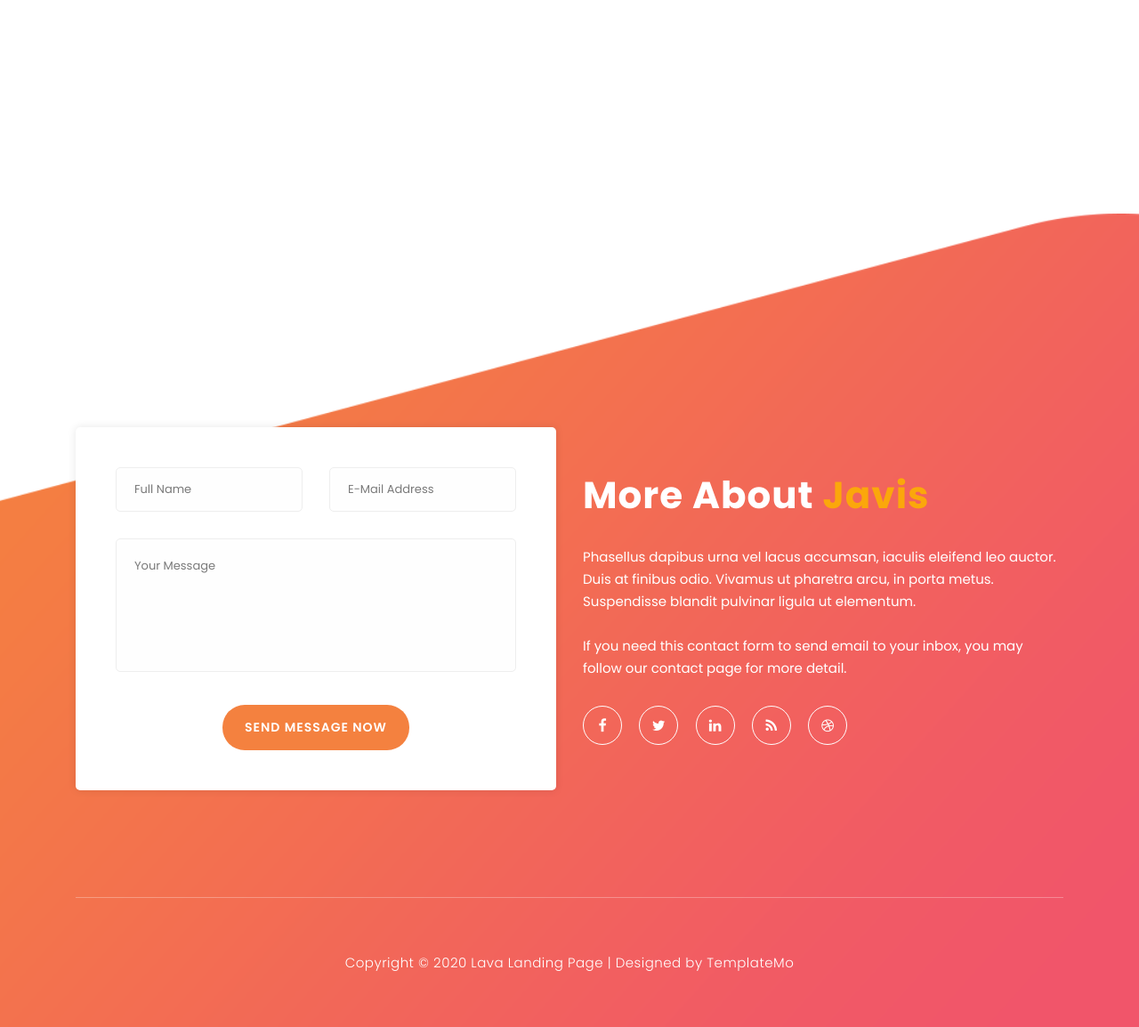
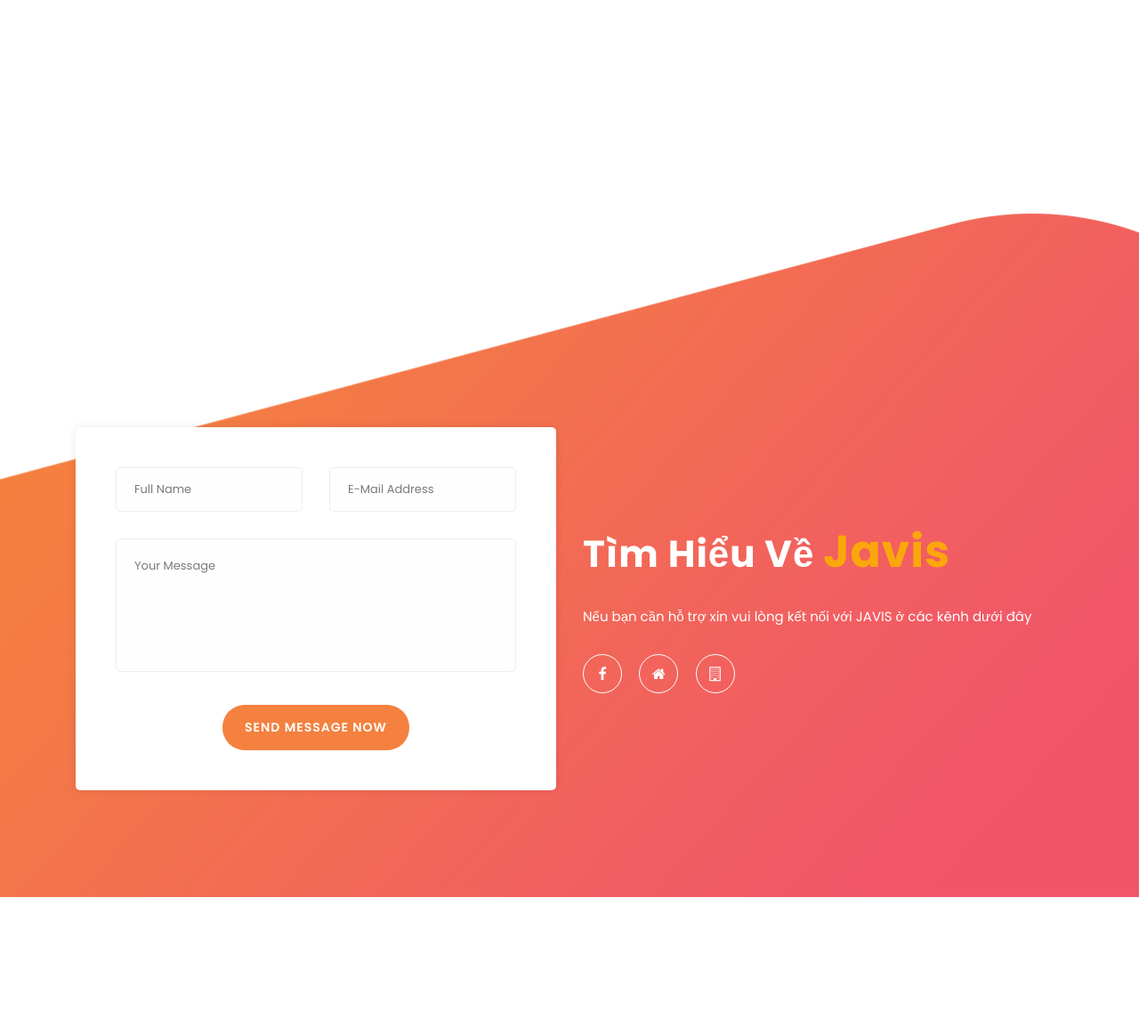
Before and after one commit to iwin2212/df_non_tf, a Flask app: template templates/index.html in a window 1280 px wide. Shown: the part 1512-2666 px from the top of the page at 89% size. After the commit the page ends 2520 px from the top, so only its background shows below. Run offline with Flask 2, Linux system fonts and the light colour scheme; the template is opened without the code that fills it, so the values that code supplies are empty; some libraries are stand-ins or nearby versions.

Commit message:
get separate footer

```diff
--- a/templates/header_footer/footer.html
+++ b/templates/header_footer/footer.html
@@ -0,0 +1,53 @@
+
+    <!-- ***** Footer Start ***** -->
+    <footer id="contact-us">
+        <div class="container">
+            <div class="footer-content">
+                <div class="row">
+                    <!-- ***** Contact Form Start ***** -->
+                    <div class="col-lg-6 col-md-12 col-sm-12">
+                        <div class="contact-form">
+                            <form id="contact" action="" method="post">
+                                <div class="row">
+                                    <div class="col-md-6 col-sm-12">
+                                        <fieldset>
+                                            <input name="name" type="text" id="name" placeholder="Full Name" required=""
+                                                style="background-color: rgba(250,250,250,0.3);">
+                                        </fieldset>
+                                    </div>
+                                    <div class="col-md-6 col-sm-12">
+                                        <fieldset>
+                                            <input name="email" type="text" id="email" placeholder="E-Mail Address"
+                                                required="" style="background-color: rgba(250,250,250,0.3);">
+                                        </fieldset>
+                                    </div>
+                                    <div class="col-lg-12">
+                                        <fieldset>
+                                            <textarea name="message" rows="6" id="message" placeholder="Your Message"
+                                                required="" style="background-color: rgba(250,250,250,0.3);"></textarea>
+                                        </fieldset>
+                                    </div>
+                                    <div class="col-lg-12">
+                                        <fieldset>
+                                            <button type="submit" id="form-submit" class="main-button">Send Message
+                                                Now</button>
+                                        </fieldset>
+                                    </div>
+                                </div>
+                            </form>
+                        </div>
+                    </div>
+                    <!-- ***** Contact Form End ***** -->
+                    <div class="right-content col-lg-6 col-md-12 col-sm-12">
+                        <h2>Tìm hiểu về <big><em>Javis</em></big></h2>
+                        <p>Nếu bạn cần hỗ trợ xin vui lòng kết nối với JAVIS ở các kênh dưới đây</p>
+                        <ul class="social">
+                            <li><a href="https://www.facebook.com/nhathongminh.io"><i class="fa fa-facebook"></i></a></li>
+                            <li><a href="https://nhathongminh.io"><i class="fa fa-home"></i></a></li>
+                            <li><a href="https://javishome.vn"><i class="fa fa-building-o"></i></a></li>
+                        </ul>
+                    </div>
+                </div>
+            </div>
+        </div>
+    </footer>
--- a/templates/index.html
+++ b/templates/index.html
@@ -42,7 +42,7 @@ https://templatemo.com/tm-540-lava-landing-page
 
 
     <!-- ***** Header Area Start ***** -->
-    {%block content%}
+    {%block header%}
     {%include 'header_footer/header.html' %}
     {%endblock%}
     <!-- ***** Header Area End ***** -->
@@ -108,7 +108,7 @@ https://templatemo.com/tm-540-lava-landing-page
                             <img src="./static/assets/images/features-icon-3.png" alt="">
                             <h4>Contact us</h4>
                             <p>Chúng tôi rất mong nhận được những góp ý của bạn để cải thiện sản phẩm này.<br>Đừng ngần ngại gửi phản hồi cho chúng tôi. Những góp ý của bạn là động lực để chúng tôi phục vụ bạn ngày càng tốt hơn.</p>
-                            <a href="#testimonials" class="main-button">
+                            <a href="#contact-us" class="main-button">
                                 Để lại lời nhắn
                             </a>
                         </div>
@@ -120,73 +120,11 @@ https://templatemo.com/tm-540-lava-landing-page
     <!-- ***** Features Big Item End ***** -->
 
 
-    <!-- ***** Footer Start ***** -->
-    <footer id="contact-us">
-        <div class="container">
-            <div class="footer-content">
-                <div class="row">
-                    <!-- ***** Contact Form Start ***** -->
-                    <div class="col-lg-6 col-md-12 col-sm-12">
-                        <div class="contact-form">
-                            <form id="contact" action="" method="post">
-                                <div class="row">
-                                    <div class="col-md-6 col-sm-12">
-                                        <fieldset>
-                                            <input name="name" type="text" id="name" placeholder="Full Name" required=""
-                                                style="background-color: rgba(250,250,250,0.3);">
-                                        </fieldset>
-                                    </div>
-                                    <div class="col-md-6 col-sm-12">
-                                        <fieldset>
-                                            <input name="email" type="text" id="email" placeholder="E-Mail Address"
-                                                required="" style="background-color: rgba(250,250,250,0.3);">
-                                        </fieldset>
-                                    </div>
-                                    <div class="col-lg-12">
-                                        <fieldset>
-                                            <textarea name="message" rows="6" id="message" placeholder="Your Message"
-                                                required="" style="background-color: rgba(250,250,250,0.3);"></textarea>
-                                        </fieldset>
-                                    </div>
-                                    <div class="col-lg-12">
-                                        <fieldset>
-                                            <button type="submit" id="form-submit" class="main-button">Send Message
-                                                Now</button>
-                                        </fieldset>
-                                    </div>
-                                </div>
-                            </form>
-                        </div>
-                    </div>
-                    <!-- ***** Contact Form End ***** -->
-                    <div class="right-content col-lg-6 col-md-12 col-sm-12">
-                        <h2>More About <em>Javis</em></h2>
-                        <p>Phasellus dapibus urna vel lacus accumsan, iaculis eleifend leo auctor. Duis at finibus odio.
-                            Vivamus ut pharetra arcu, in porta metus. Suspendisse blandit pulvinar ligula ut elementum.
-                            <br><br>If you need this contact form to send email to your inbox, you may follow our <a
-                                rel="nofollow" href="https://templatemo.com/contact" target="_parent">contact</a> page
-                            for more detail.</p>
-                        <ul class="social">
-                            <li><a href="https://fb.com/templatemo"><i class="fa fa-facebook"></i></a></li>
-                            <li><a href="#"><i class="fa fa-twitter"></i></a></li>
-                            <li><a href="#"><i class="fa fa-linkedin"></i></a></li>
-                            <li><a href="#"><i class="fa fa-rss"></i></a></li>
-                            <li><a href="#"><i class="fa fa-dribbble"></i></a></li>
-                        </ul>
-                    </div>
-                </div>
-            </div>
-            <div class="row">
-                <div class="col-lg-12">
-                    <div class="sub-footer">
-                        <p>Copyright &copy; 2020 Lava Landing Page
-
-                        | Designed by <a rel="nofollow" href="https://templatemo.com">TemplateMo</a></p>
-                    </div>
-                </div>
-            </div>
-        </div>
-    </footer>
+    <!-- ***** Header Area Start ***** -->
+    {%block footer%}
+    {%include 'header_footer/footer.html' %}
+    {%endblock%}
+    <!-- ***** Header Area End ***** -->
 
     <!-- jQuery -->
     <script src="./static/assets/js/jquery-2.1.0.min.js"></script>
```
Also changed, not shown: templates/brandname.html (+7 -0 lines), templates/live_demo.html (+10 -4 lines), templates/take_shot.html (+10 -4 lines), templates/upload_2_db.html (+7 -2 lines).
